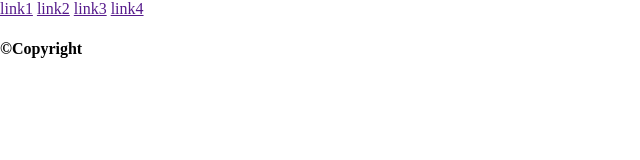
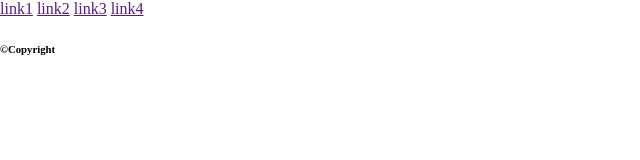
Before and after one commit to toniferra-dev/Plantilla-FrontEnd, a plain HTML site: page index.html in a window 1280 px wide. Shown: the full height of the page, 0-640 px from the left. Drawn offline with Linux system fonts and the light colour scheme.

Commit message:
creación de id container

```diff
--- a/index.html
+++ b/index.html
@@ -27,6 +27,7 @@
     <meta name="theme-color" content="#fafafa" />
   </head>
   <body>
+    <div id="container">
     <!-- *** ESTRUCTURA SEMÁNTICA *** -->
     <!-- Header (encabezado de la página, zona superior) -->
     <header>
@@ -44,9 +45,9 @@
     </main>
     <!-- Footer (final de la página, zona inferior) -->
     <footer>
-      <h4>&copy;Copyright</h4>
+      <h6>&copy;Copyright</h6>
     </footer>
-
+    </div>
     <!-- *** Google Analytics *** -->
     <script src="https://www.google-analytics.com/analytics.js" async></script>
   </body>
```
